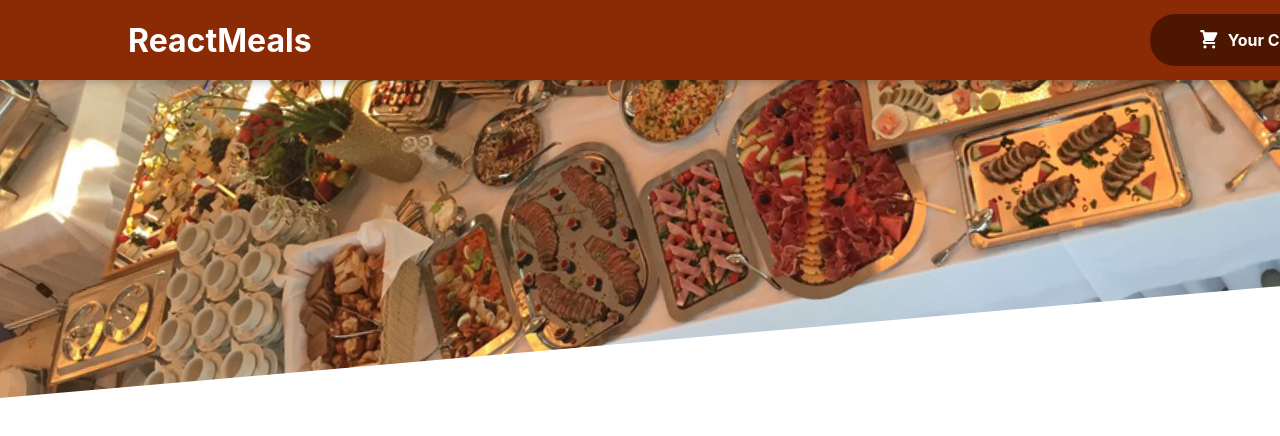
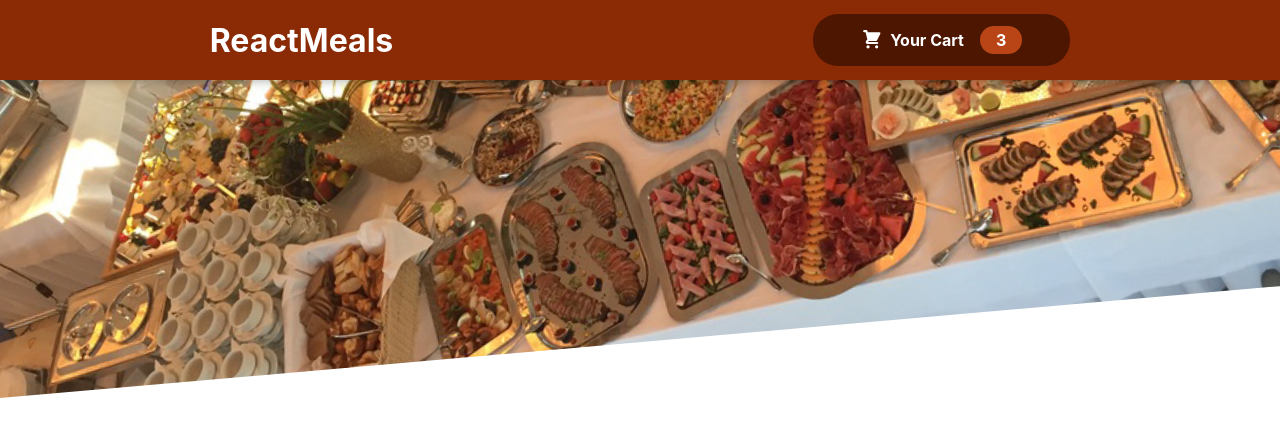
Before and after one commit to lukacc008/Food-Ordering-App, a React (Create React App) app: page / in a window 1280 px wide. Shown: the top 436 px of the page. Built offline with nearby package versions, Linux system fonts and the light colour scheme.

Commit message:
Fixed cart position

```diff
--- a/src/components/Layout/Header.module.css
+++ b/src/components/Layout/Header.module.css
@@ -7,9 +7,9 @@
     background-color: #8a2b06;
     color: white;
     display: flex;
-    justify-content: space-between;
+    justify-content: space-around;
     align-items: center;
-    padding: 0 10%;
+    padding: 0 0%;
     box-shadow: 0 2px 8px rgba(0, 0, 0, 0.25);
     z-index: 10;
   }
```
